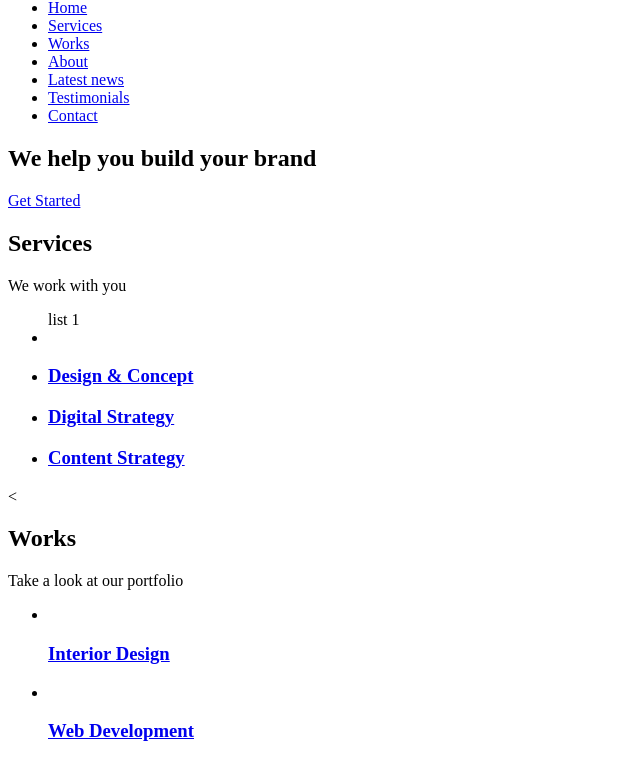
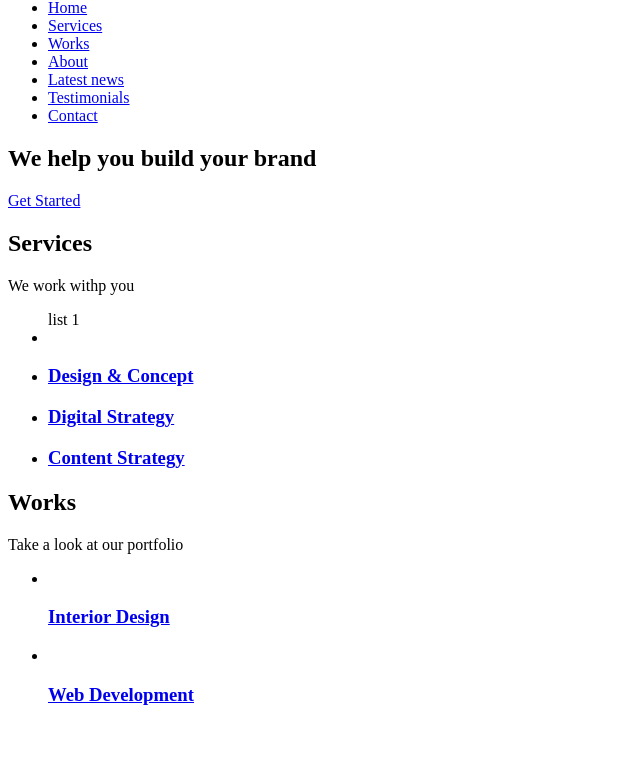
Before and after one commit to umarsiyaki/alx_html_css, a plain HTML site: page flexbox/3-index.html in a window 1280 px wide. Shown: the part 43-800 px from the top of the page, without its empty margins (0-640 px from the left). Drawn offline with Linux system fonts and the light colour scheme; files that its build step writes are made by us from their sources.

Commit message:
good one

```diff
--- a/flexbox/3-index.html
+++ b/flexbox/3-index.html
@@ -63,7 +63,7 @@
         <div class="container">
           <header class="section-header">
             <h2 class="section-title">Services</h2>
-            <p class="section-tagline">We work with you</p>
+            <p class="section-tagline">We work withp you</p>
           </header>
           <div class="section-body">
             <ul class="row">
@@ -86,7 +86,6 @@
                 </div>
               </li>
             </ul>
-            <
           </div>
         </div>
       </section>
```
